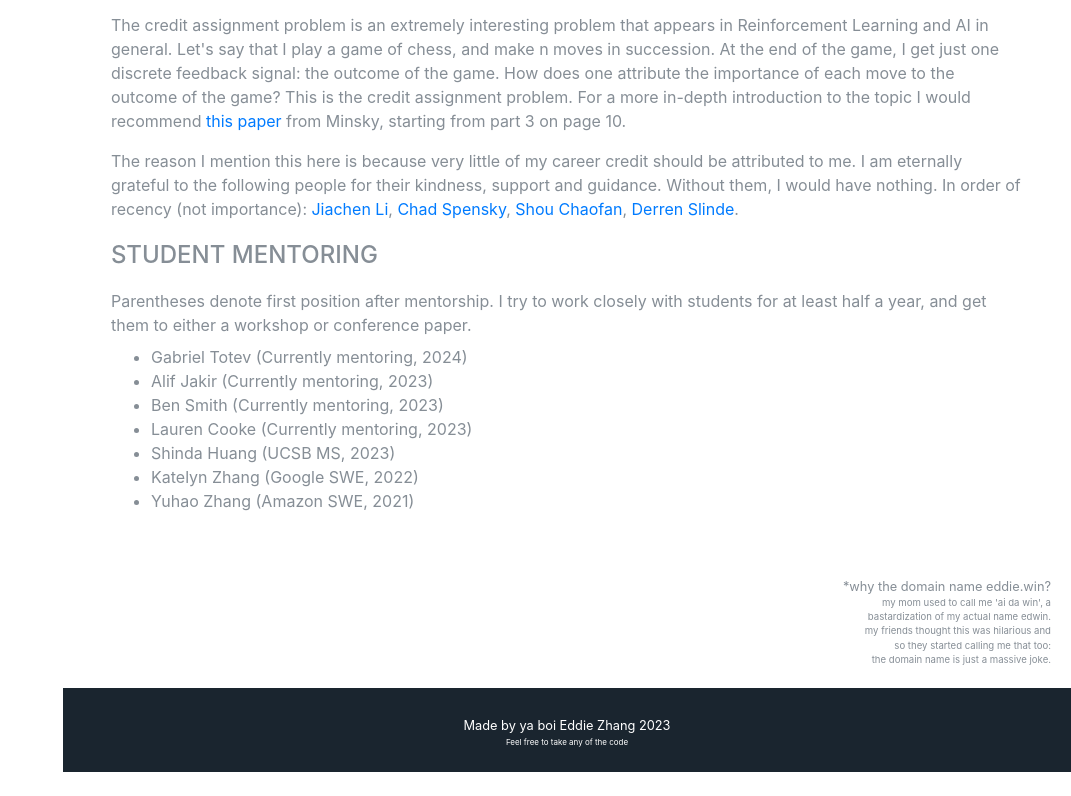
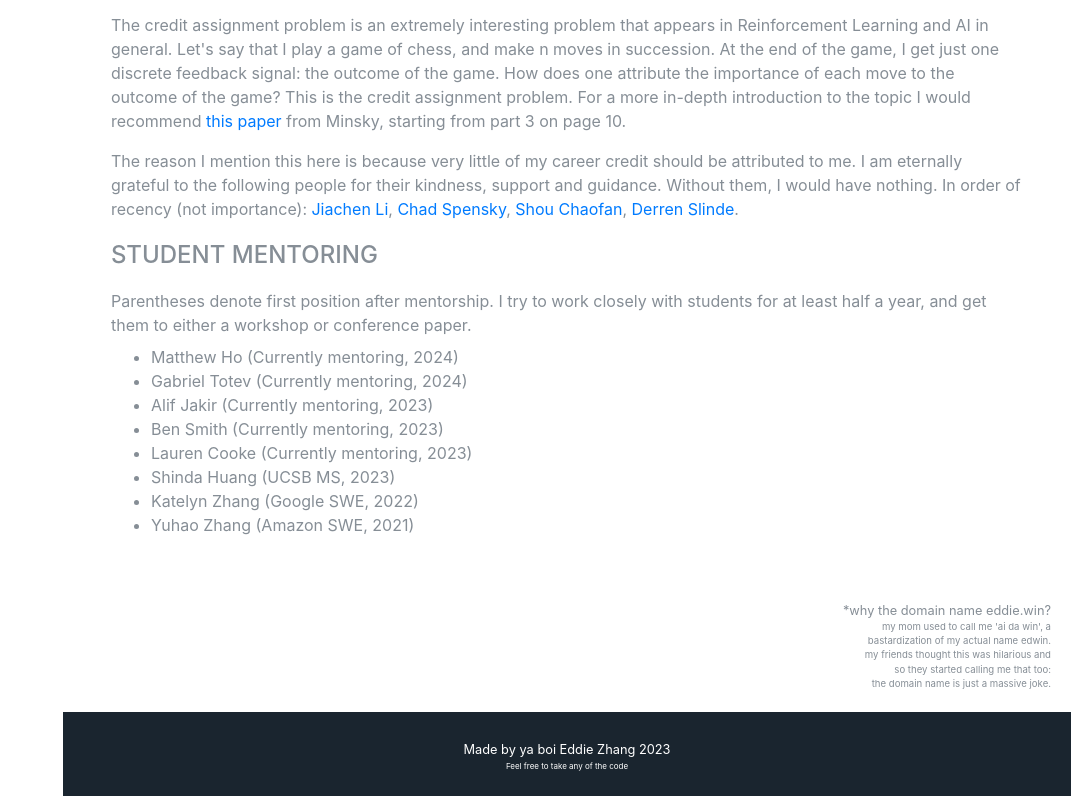
Before and after one commit to ezhang7423/personal-website, a website with bundled scripts: page index.html in a window 1280 px wide. Shown: the part 9024-9820 px from the top of the page, without its empty margins (209-1280 px from the left). Before the commit the page ends 9796 px from the top, so only its background shows below. Built offline with nearby package versions, Linux system fonts and the light colour scheme; some icons are missing; a web font is replaced by a local one.

Commit message:
add matthew

```diff
--- a/index.html
+++ b/index.html
@@ -854,6 +854,7 @@
         </div>
         <div class="mb-2"></div>
         <ul>
+          <li>Matthew Ho (Currently mentoring, 2024)</li>
           <li>Gabriel Totev (Currently mentoring, 2024)</li>
           <li>Alif Jakir (Currently mentoring, 2023)</li>
           <li>Ben Smith (Currently mentoring, 2023)</li>
```
